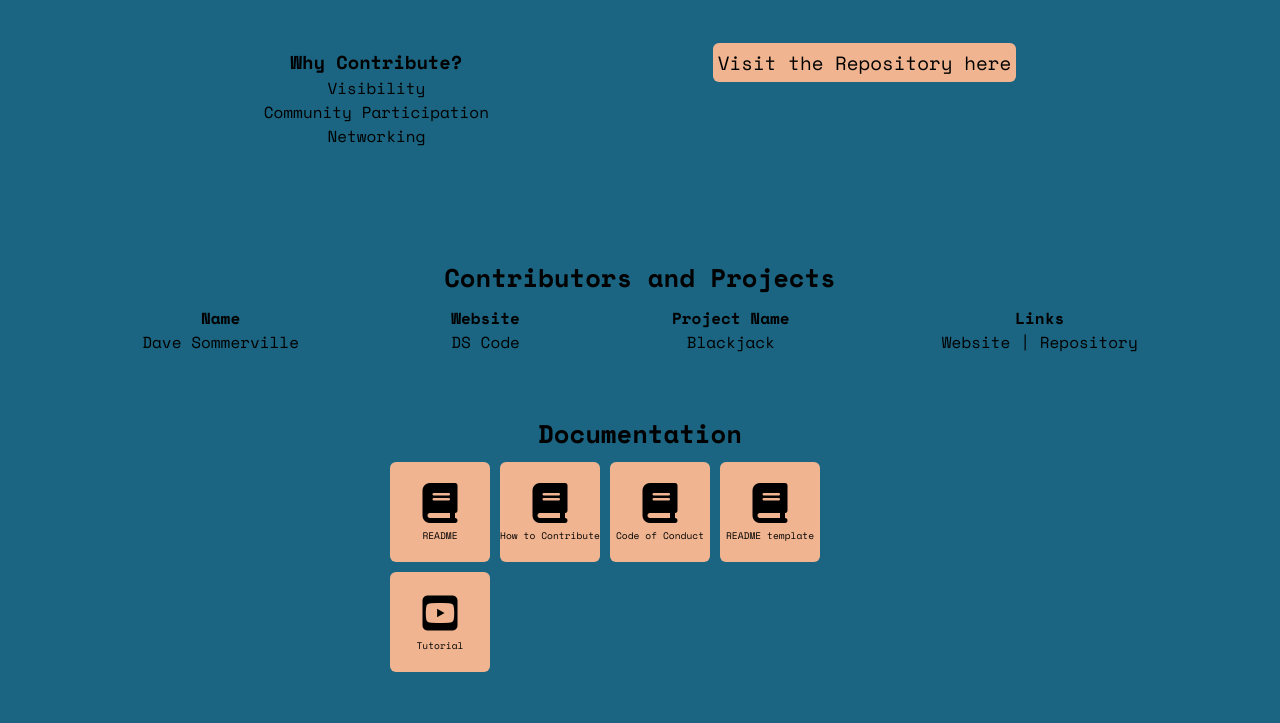
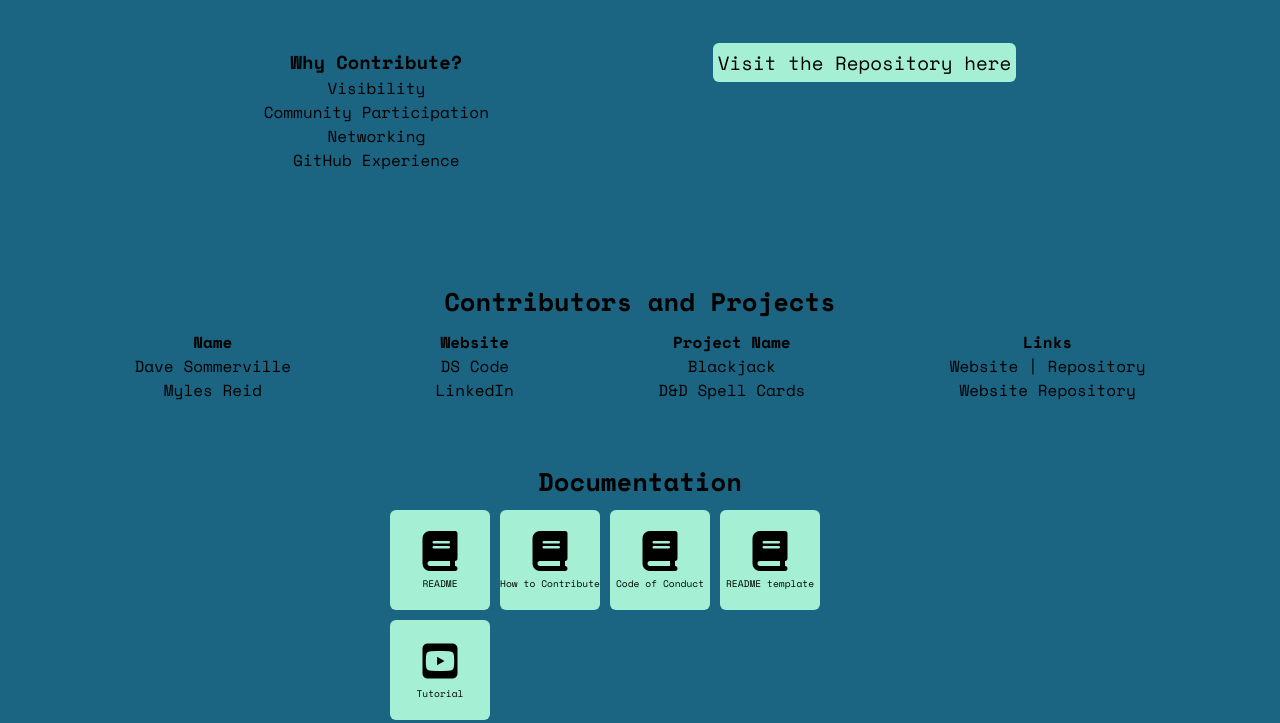
Before and after one commit to dave-sommerville/theForks.io, a plain HTML site: page index.html in a window 1280 px wide. Shown: the part 1788-2511 px from the top of the page. Drawn offline with nearby package versions, Linux system fonts and the light colour scheme; a web font is replaced by a local one.

Commit message:
Updating Website

```diff
--- a/index.html
+++ b/index.html
@@ -7,8 +7,8 @@
   <meta name="description" content="Dave Sommerville">
   <meta name="theme-color" content="#ffffff">
 
-  <meta property="og:title" content="DS Code | Dave Sommerville" />
-  <meta property="og:description" content="Dave Sommerville | Fullstack Web Developer Actively seeking full-time opportunities in Winnipeg, Canada - building fast, accessible, and modern websites. Focused on creating scalable, maintainable, and versatile code." />
+  <meta property="og:title" content="theForks.io | Winnipeg Open Source GitHub Repository" />
+  <meta property="og:description" content="Community driven GitHub repository for local developers, programmers, and tech enthusiasts" />
   <meta property="og:image" content="https://www.theforks.io//src/media/theforks-io-logo.jpg" />
   <meta property="og:url" content="https://theforks.io" />
   <meta property="og:type" content="website" />
@@ -45,7 +45,6 @@
         </iframe>
       </div>
       <div class="display-text">
-
         <p>
           Hello Winnipeg!
         </p>
@@ -85,6 +84,8 @@
           <li>Visibility</li>
           <li>Community Participation</li>
           <li>Networking</li>
+          <li>GitHub Experience</li>
+
         </ul>
       </div>
       <p >
@@ -103,22 +104,29 @@
         <ul>
           <li class="bold">Name</li>
           <li>Dave Sommerville</li>
-
+          <li>Myles Reid</li>
         </ul>
         <ul>
           <li class="bold">Website</li>
           <li>
             <a href="https://ds-code.ca" target="_blank">DS Code</a>
           </li>
+          <li>
+            <a href="https://www.linkedin.com/in/mylesreid/">LinkedIn</a>
+          </li>
         </ul>
         <ul>
           <li class="bold">Project Name</li>
           <li>Blackjack</li>
+          <li>D&D Spell Cards</li>
         </ul>
         <ul>
           <li class="bold">Links</li>
           <li>
             <a href="https://dave-sommerville.github.io/blackjack/" target="_blank">Website</a> | <a href="https://github.com/dave-sommerville/blackjack" target="_blank">Repository</a>
+          </li>
+          <li>
+            <a href="https://myles-reid.github.io/spell-cards/" target="_blank">Website</a>  <a href="https://github.com/myles-reid/spell-cards" target="_blank">Repository</a>
           </li>
         </ul>
       </div>
--- a/src/css/style.css
+++ b/src/css/style.css
@@ -2,7 +2,7 @@
 
 :root {
   --clr-bg: #1b6582;
-  --clr-primary: #f0b490;
+  --clr-primary: #A5F0D5;
   --font-size-title: 3rem;
   --font-size-subtitle: 2rem;
   --font-size-reg: 1.2rem;
```
